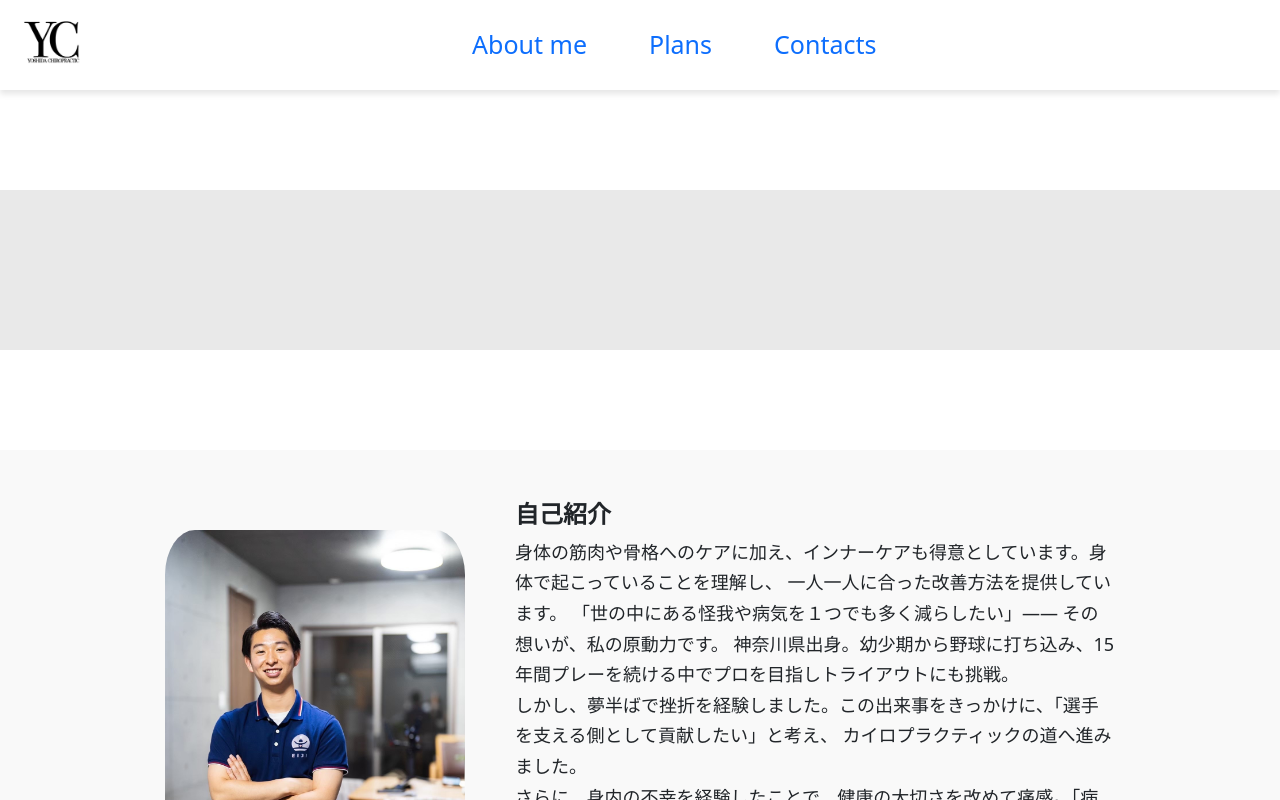
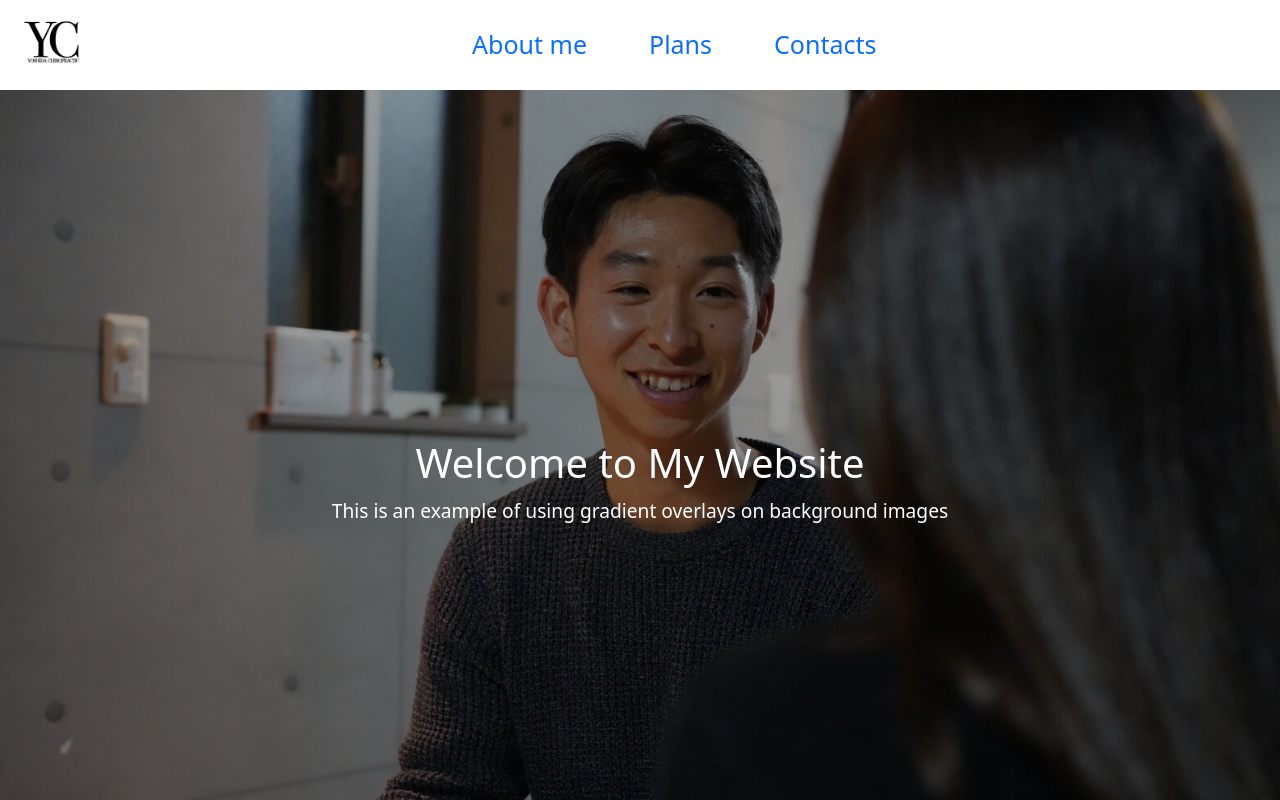
Before and after one commit to cyobi164/yoshida, a React (Vite) app: page / in a window 1280 px wide. Shown: the top 800 px of the page. Built offline with nearby package versions, Linux system fonts and the light colour scheme.

Commit message:
is upgrade

```diff
--- a/src/component/Main.css
+++ b/src/component/Main.css
@@ -56,3 +56,44 @@ html{
     line-height: 1.7; /* More breathing room */
     margin-bottom: 15px;
 }
+
+/*top section*/
+#bg-img {
+    position: relative;
+    width: 100%;
+    height: 100vh; /* Full viewport height */
+    background-image: url("../assets/photo/backimg.jpg"); /* Background image */
+    background-size: cover; /* Cover entire section */
+    background-position: center; /* Center image */
+    background-attachment: fixed; /* Optional: Parallax effect */
+}
+
+/* Adding a semi-transparent overlay */
+#bg-img::before {
+    content: "";
+    position: absolute;
+    top: 0;
+    left: 0;
+    width: 100%;
+    height: 100%;
+    background: rgba(0, 0, 0, 0.4); /* Black overlay with 40% opacity */
+}
+
+/* Centered text */
+#bg-img .overlay-text {
+    position: absolute;
+    top: 50%;
+    left: 50%;
+    transform: translate(-50%, -50%);
+    text-align: center;
+    color: white; /* Text color */
+    font-size: 2.5rem; /* Adjust size as needed */
+    font-weight: bold;
+}
+
+/* Subtitle style */
+#bg-img .overlay-text p {
+    font-size: 1.2rem;
+    font-weight: normal;
+    margin-top: 10px;
+}
--- a/src/component/Main.jsx
+++ b/src/component/Main.jsx
@@ -6,7 +6,14 @@ import "./Main.css";
 function Main() {
   return (
     <>
-      <section id="top-page" className="content-section"/>
+      <section id="bg-img">
+        <div className="overlay-text">
+          <h1>Welcome to My Website</h1>
+          <p>
+            This is an example of using gradient overlays on background images
+          </p>
+        </div>
+      </section>
 
       <section id="about" className="content-section">
         <img src={Profile_image} />
@@ -17,9 +24,11 @@ function Main() {
             一人一人に合った改善方法を提供しています。
             「世の中にある怪我や病気を１つでも多く減らしたい」——
             その想いが、私の原動力です。
-            神奈川県出身。幼少期から野球に打ち込み、15年間プレーを続ける中でプロを目指しトライアウトにも挑戦。<br/>
+            神奈川県出身。幼少期から野球に打ち込み、15年間プレーを続ける中でプロを目指しトライアウトにも挑戦。
+            <br />
             しかし、夢半ばで挫折を経験しました。この出来事をきっかけに、「選手を支える側として貢献したい」と考え、
-            カイロプラクティックの道へ進みました。<br/>
+            カイロプラクティックの道へ進みました。
+            <br />
             さらに、身内の不幸を経験したことで、健康の大切さを改めて痛感。「病気や怪我は、未然に防ぐことができる」そう確信し、
             予防と根本改善を軸とした施術に取り組むようになりました。
             これまで3,000件以上の施術を行い、多くの方の身体の不調と向き合ってきました。
```
